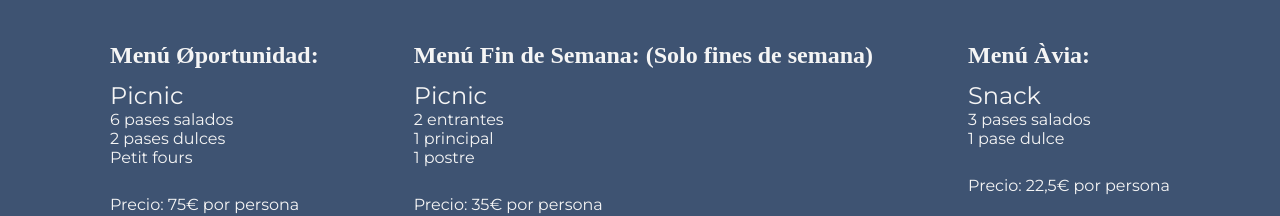
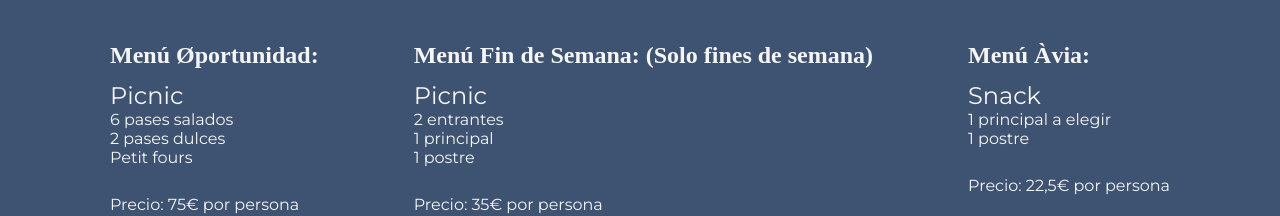
Before and after one commit to FuentesCubells/NostreRestaurante, a React (Create React App) app: page / in a window 1280 px wide. Shown: the part 1434-1650 px from the top of the page. Built offline with nearby package versions, Linux system fonts and the light colour scheme; a web font is replaced by a local one.

Commit message:
changed avia menu

```diff
--- a/src/components/Oferta/Oferta.js
+++ b/src/components/Oferta/Oferta.js
@@ -107,8 +107,8 @@ const Oferta = ({ lenguage }) => {
                   <strong className="menu-title">Ávia Menu:</strong>
                   <ul>
                     <li>Snack</li>
-                    <li>3 savory courses</li>
-                    <li>1 sweet course</li>
+                    <li>1 main course of choice</li>
+                    <li>1 dessert</li>
                   </ul>
                   <p>Price: €22,5 per person (available only Wednesday, Thursday, and Friday for lunch service)</p>
                   <div className="menu-1-buttons">
@@ -223,8 +223,8 @@ const Oferta = ({ lenguage }) => {
                 <strong className="menu-title">Menú Àvia:</strong>
                 <ul>
                   <li>Snack</li>
-                  <li>3 pases salados</li>
-                  <li>1 pase dulce</li>
+                  <li>1 principal a elegir</li>
+                  <li>1 postre</li>
                 </ul>
                 <p>Precio: 22,5€ por persona</p>
                 <div className="menu-0-buttons">
```
